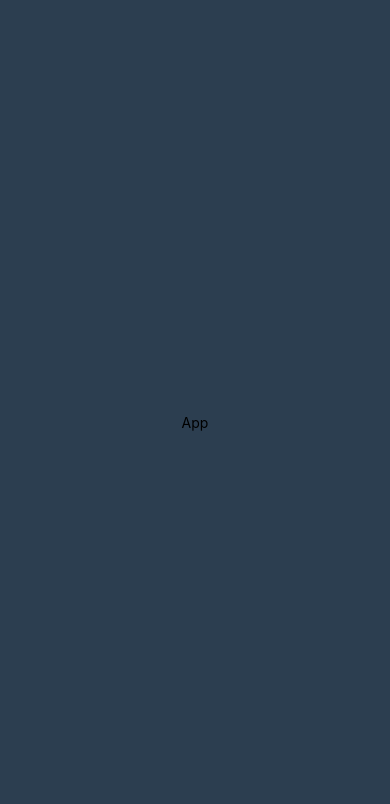
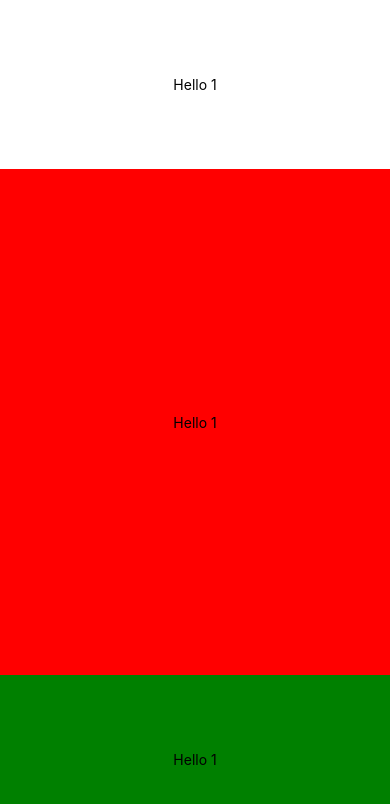
Before and after one commit to Naumanhassan307/MobileAssignment-1, a React Native app: screen / in a window 390 px wide. Shown: the top 804 px of the page. Built offline with nearby package versions, Linux system fonts and the light colour scheme.

Commit message:
simple set child views

```diff
--- a/App.js
+++ b/App.js
@@ -1,25 +1,22 @@
 //import liraries
 import React, { Component } from 'react';
-import { View, Text, StyleSheet } from 'react-native';
+
+import Intro from './src/components/intro/Intro';
+
 
 // create a component
-const App = () => {
+function App() {
   return (
-    <View style={styles.container}>
-      <Text>App</Text>
-    </View>
+    <>
+      <Intro />
+
+      </>
+
   );
 };
 
 // define your styles
-const styles = StyleSheet.create({
-  container: {
-    flex: 1,
-    justifyContent: 'center',
-    alignItems: 'center',
-    backgroundColor: '#2c3e50',
-  },
-});
+
 
 //make this component available to the app
 export default App;
--- /dev/null
+++ b/src/components/intro/Intro.js
@@ -0,0 +1,27 @@
+//import liraries
+import React, { Component } from 'react';
+import { View, Text, StyleSheet } from 'react-native';
+import styles from './IntroStyle';
+
+// create a component
+function Intro ()  {
+  return (
+    <View style={styles.container}>
+      <View style={styles.one}>
+        <Text>Hello 1</Text>
+      </View>
+      <View style={styles.two}>
+        <Text>Hello 1</Text>
+      </View>
+      <View style={styles.three}>
+        <Text>Hello 1</Text>
+      </View>
+    </View>
+  );
+};
+
+// define your styles
+
+
+//make this component available to the app
+export default Intro;
--- /dev/null
+++ b/src/components/intro/IntroStyle.js
@@ -0,0 +1,34 @@
+
+import { StyleSheet} from 'react-native';
+
+
+const styles = StyleSheet.create({
+  container: {
+    flex: 1,
+    justifyContent: 'center',
+    alignItems: 'center',
+    backgroundColor: '#0C1327',
+  },
+  one: {
+    flex: 1,
+    justifyContent: 'center',
+    alignItems: 'center',
+    backgroundColor: 'white',
+    width: '100%',
+  },
+  two: {
+    flex: 3,
+    justifyContent: 'center',
+    alignItems: 'center',
+    backgroundColor: 'red',
+    width: '100%',
+  },
+  three: {
+    flex: 1,
+    justifyContent: 'center',
+    alignItems: 'center',
+    backgroundColor: 'green',
+    width: '100%',
+  },
+});
+export default styles;
```
Also changed, not shown: src/commonComponents/button/ButtonBlue.js (added, +28 -0 lines), 1 other file (tests, documents, lock files or other folders).
